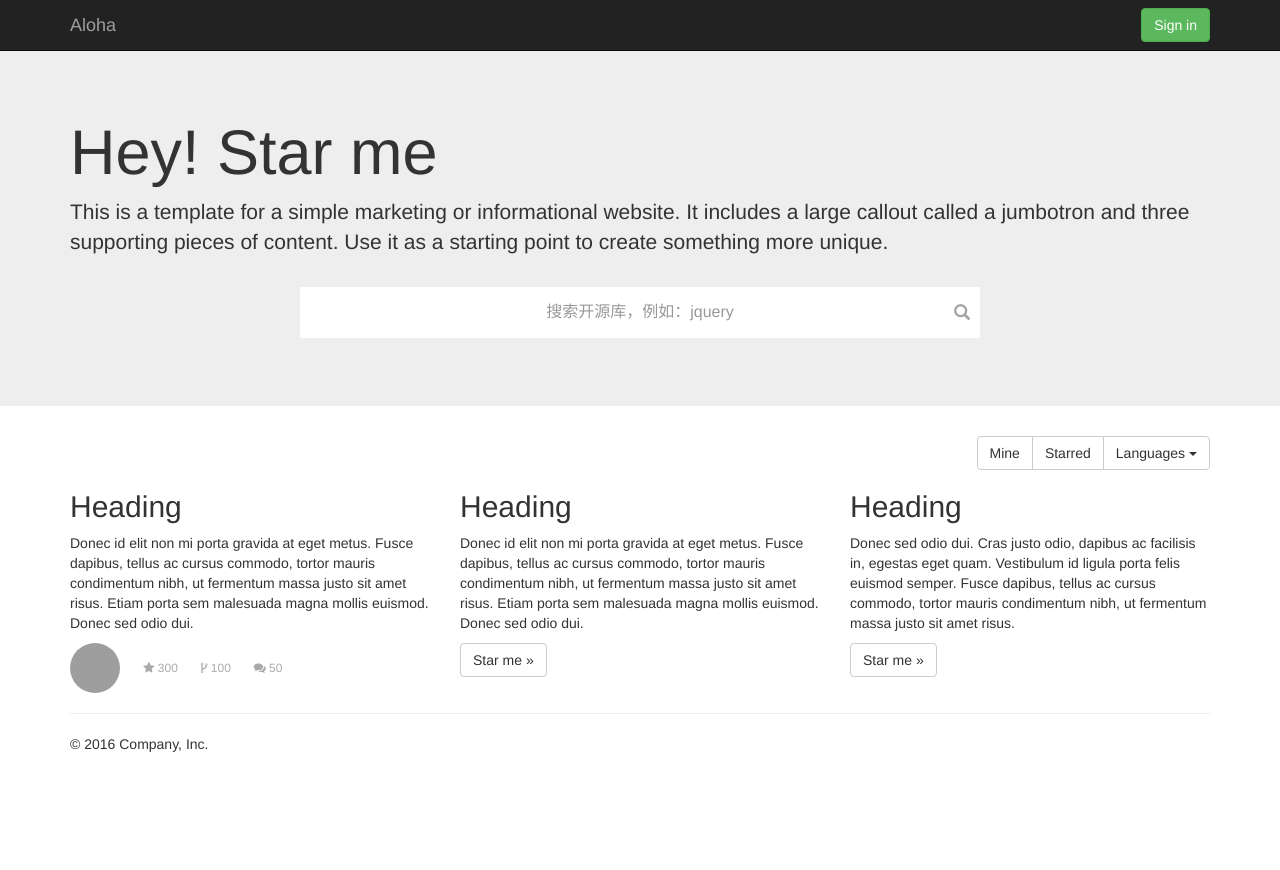
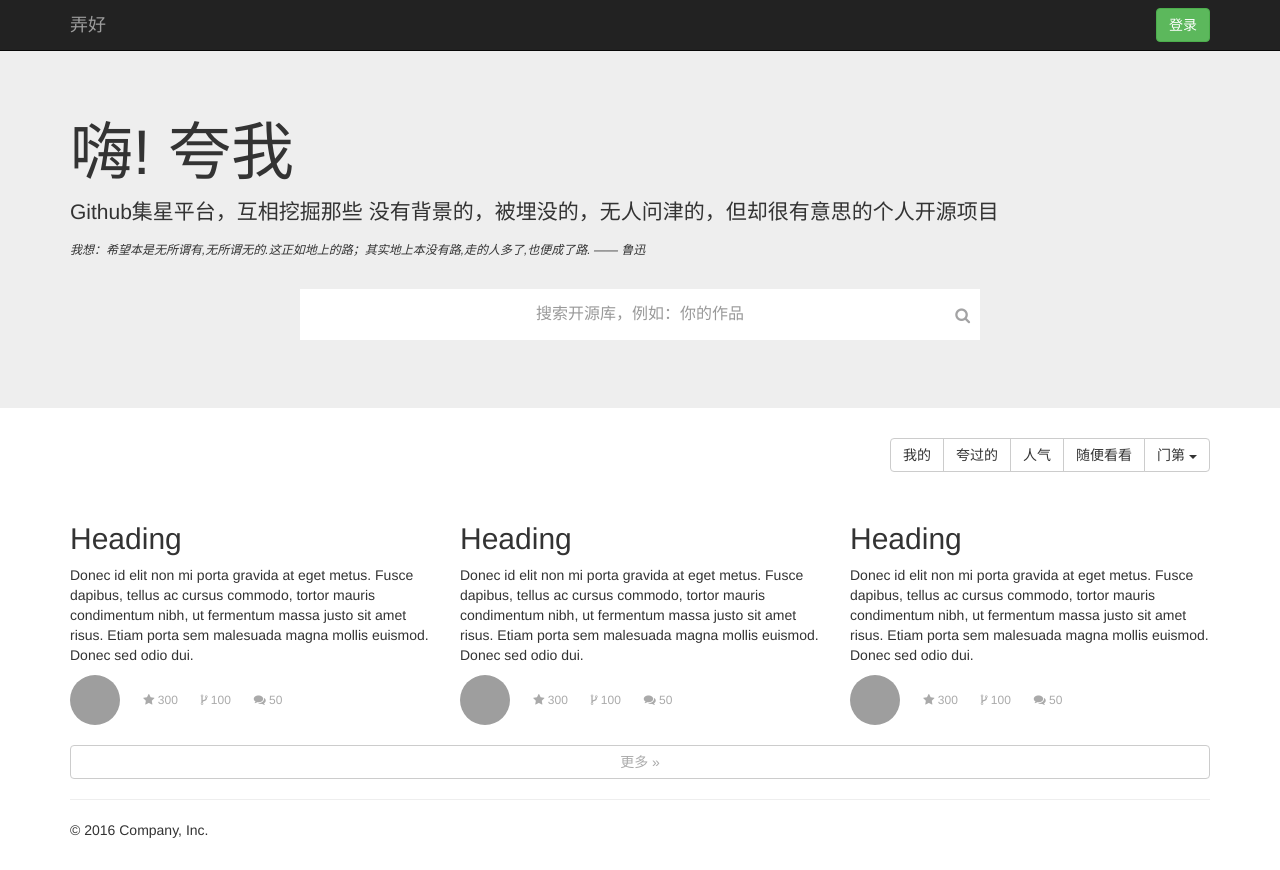
Before and after one commit to momoko8443/star-me, a website: page star-me-ui/index.html in a window 1280 px wide. Before the commit the page ends 800 px from the top, so only its background shows below. Drawn offline with nearby package versions, Linux system fonts and the light colour scheme; grey boxes are pictures that could not be loaded.

Commit message:
update ui

```diff
--- a/star-me-ui/index.html
+++ b/star-me-ui/index.html
@@ -30,11 +30,11 @@
             <span class="icon-bar"></span>
             <span class="icon-bar"></span>
           </button>
-        <a class="navbar-brand" href="#">Aloha</a>
+        <a class="navbar-brand" href="#">弄好</a>
       </div>
       <div id="navbar" class="navbar-collapse collapse">
         <form class="navbar-form navbar-right">
-          <button type="submit" class="btn btn-success">Sign in</button>
+          <button type="submit" class="btn btn-success">登录</button>
         </form>
       </div>
       <!--/.navbar-collapse -->
@@ -44,13 +44,15 @@
   <!-- Main jumbotron for a primary marketing message or call to action -->
   <div class="jumbotron">
     <div class="container">
-      <h1>Hey! Star me</h1>
-      <p>This is a template for a simple marketing or informational website. It includes a large callout called a jumbotron
-        and three supporting pieces of content. Use it as a starting point to create something more unique.</p>
+      <h1>嗨! 夸我</h1>
+      <p>Github集星平台，互相挖掘那些 没有背景的，被埋没的，无人问津的，但却很有意思的个人开源项目</p>
+      <p style="font-style:italic;font-size:12px">
+        我想：希望本是无所谓有,无所谓无的.这正如地上的路；其实地上本没有路,走的人多了,也便成了路. —— 鲁迅
+      </p>
       <form class="search-wraper" role="search">
         <div class="form-group">
-          <input class="form-control search clearable" placeholder="搜索开源库，例如：jquery" autocomplete="off">
-          <i class="glyphicon glyphicon-search search-icon"></i>
+          <input class="form-control search clearable" placeholder="搜索开源库，例如：你的作品" autocomplete="off">
+          <i class="fa fa-search search-icon"></i>
         </div>
       </form>
     </div>
@@ -59,11 +61,13 @@
     <div class="row">
       <div class="col-xs-12">
         <div class="btn-group pull-right" role="group" aria-label="...">
-          <button type="button" class="btn btn-default">Mine</button>
-          <button type="button" class="btn btn-default">Starred</button>
+          <button type="button" class="btn btn-default">我的</button>
+          <button type="button" class="btn btn-default">夸过的</button>
+          <button type="button" class="btn btn-default">人气</button>
+          <button type="button" class="btn btn-default">随便看看</button>
           <div class="btn-group" role="group">
             <button type="button" class="btn btn-default dropdown-toggle" data-toggle="dropdown" aria-haspopup="true" aria-expanded="false">
-                  Languages
+                  门第
                   <span class="caret"></span>
                 </button>
             <ul class="dropdown-menu">
@@ -76,14 +80,14 @@
     </div>
   </div>
 
-  <div class="container">
+  <div class="container" style="padding-top:30px">
     <!-- Example row of columns -->
     <div class="row">
       <div class="col-md-4">
         <h2>Heading</h2>
         <p>Donec id elit non mi porta gravida at eget metus. Fusce dapibus, tellus ac cursus commodo, tortor mauris condimentum
           nibh, ut fermentum massa justo sit amet risus. Etiam porta sem malesuada magna mollis euismod. Donec sed odio dui.
-          </p>
+        </p>
         <span>
             <img src="https://avatars0.githubusercontent.com/u/4987944?v=3" width="50" height="50" class="repo-author-avatar">
             &nbsp;&nbsp;&nbsp;&nbsp;
@@ -106,15 +110,52 @@
         <h2>Heading</h2>
         <p>Donec id elit non mi porta gravida at eget metus. Fusce dapibus, tellus ac cursus commodo, tortor mauris condimentum
           nibh, ut fermentum massa justo sit amet risus. Etiam porta sem malesuada magna mollis euismod. Donec sed odio dui.
-          </p>
-        <p><a class="btn btn-default" href="#" role="button">Star me &raquo;</a></p>
+        </p>
+        <span>
+            <img src="https://avatars0.githubusercontent.com/u/4987944?v=3" width="50" height="50" class="repo-author-avatar">
+            &nbsp;&nbsp;&nbsp;&nbsp;
+            <span class="repo-extra">
+              <i class="fa fa-star"></i>
+              300
+            </span> &nbsp;&nbsp;&nbsp;&nbsp;
+        <span class="repo-extra">
+              <i class="fa fa-code-fork"></i>
+              100
+            </span> &nbsp;&nbsp;&nbsp;&nbsp;
+        <span class="repo-extra">
+              <i class="fa fa-comments"></i>
+              50
+            </span>
+        <!--<a class="btn btn-default" href="#" role="button">Star me &raquo;</a>-->
+        </span>
       </div>
       <div class="col-md-4">
         <h2>Heading</h2>
-        <p>Donec sed odio dui. Cras justo odio, dapibus ac facilisis in, egestas eget quam. Vestibulum id ligula porta felis
-          euismod semper. Fusce dapibus, tellus ac cursus commodo, tortor mauris condimentum nibh, ut fermentum massa justo
-          sit amet risus.</p>
-        <p><a class="btn btn-default" href="#" role="button">Star me &raquo;</a></p>
+        <p>Donec id elit non mi porta gravida at eget metus. Fusce dapibus, tellus ac cursus commodo, tortor mauris condimentum
+          nibh, ut fermentum massa justo sit amet risus. Etiam porta sem malesuada magna mollis euismod. Donec sed odio dui.
+        </p>
+        <span>
+            <img src="https://avatars0.githubusercontent.com/u/4987944?v=3" width="50" height="50" class="repo-author-avatar">
+            &nbsp;&nbsp;&nbsp;&nbsp;
+            <span class="repo-extra">
+              <i class="fa fa-star"></i>
+              300
+            </span> &nbsp;&nbsp;&nbsp;&nbsp;
+            <span class="repo-extra">
+              <i class="fa fa-code-fork"></i>
+              100
+            </span> &nbsp;&nbsp;&nbsp;&nbsp;
+            <span class="repo-extra">
+              <i class="fa fa-comments"></i>
+              50
+            </span>
+        <!--<a class="btn btn-default" href="#" role="button">Star me &raquo;</a>-->
+        </span>
+      </div>
+    </div>
+    <div class="row" style="padding-top:20px">
+      <div class="col-md-12">
+        <button class="btn btn-default btn-block" style="color:#aaa">更多 »</button>
       </div>
     </div>
 
```
